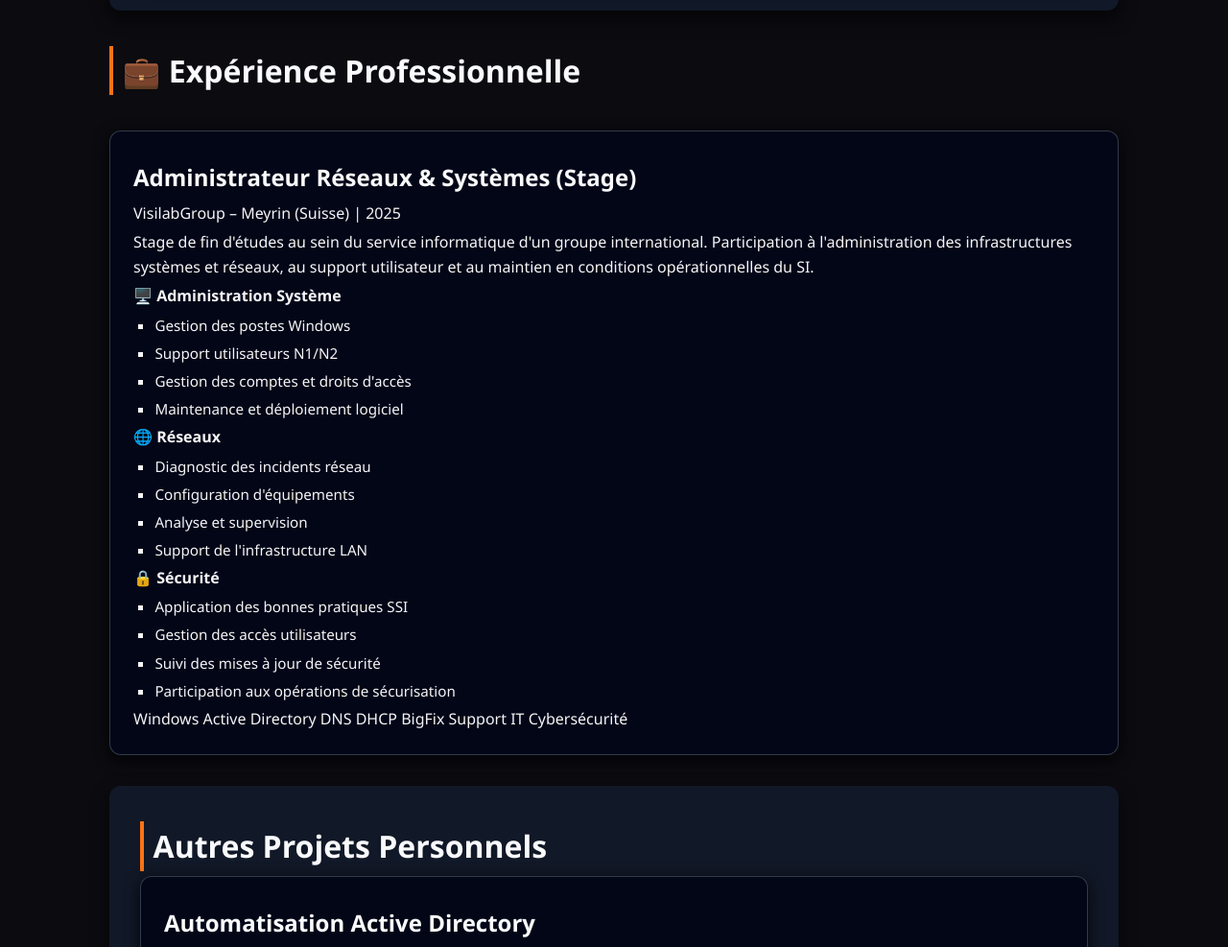
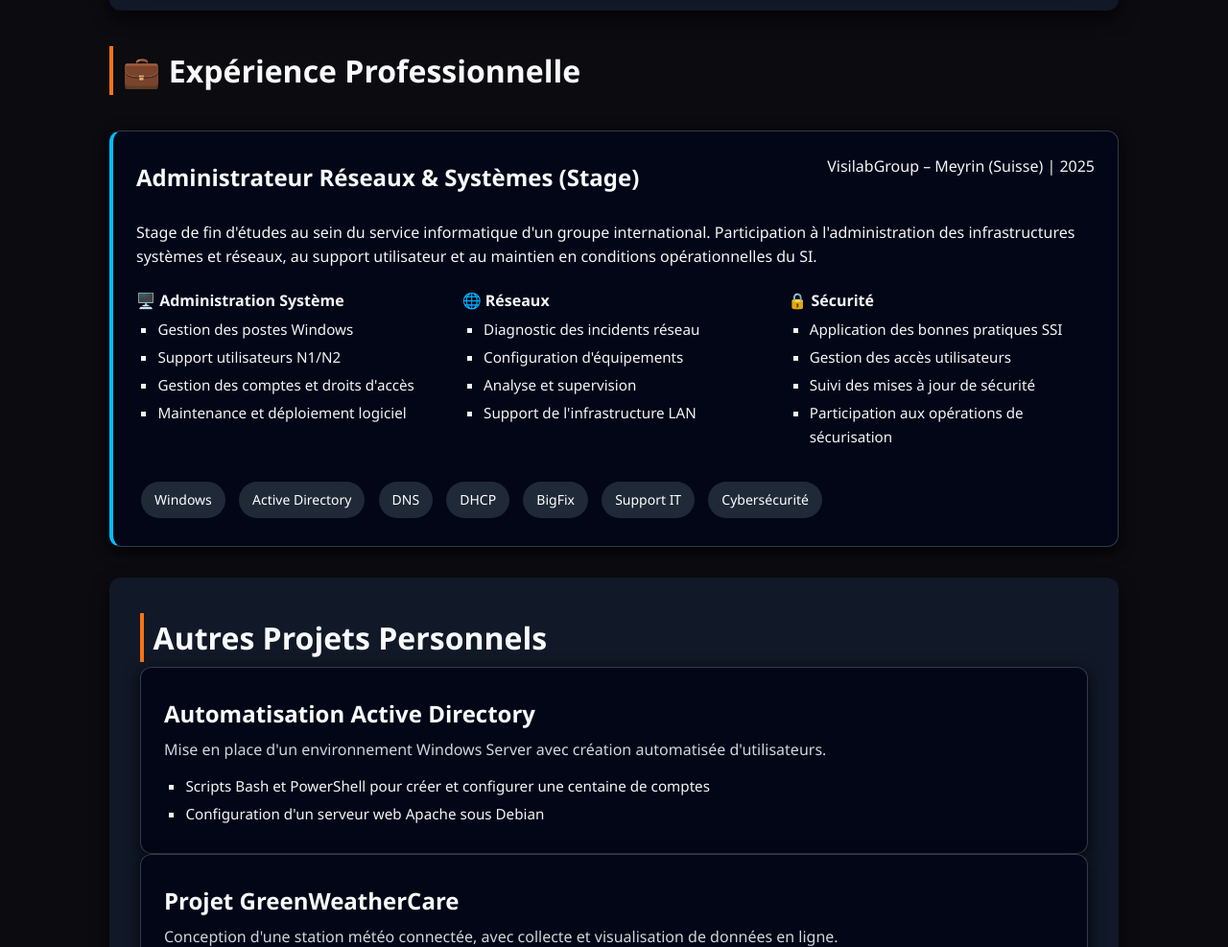
Before and after one commit to Ptan07/portfolio_iut, a plain HTML site: page index.html in a window 1280 px wide. Shown: the part 3177-4164 px from the top of the page at 96% size. Drawn offline with Linux system fonts and the light colour scheme.

Commit message:
Update style.css

```diff
--- a/style.css
+++ b/style.css
@@ -10,7 +10,7 @@
   font-family: 'Segoe UI', system-ui, -apple-system, BlinkMacSystemFont, sans-serif;
   background-color: #0b0b10;           /* fond sombre gris bleuté */
   color: #f5f5f7;
-  line-height: 1.6;
+  line-height: 1.6;s
 }
 
 /* Liens */
@@ -347,3 +347,40 @@
       grid-template-columns: 1fr;
   }
 }
+.experience-card{
+    border-left:4px solid #00bfff;
+    transition:0.3s;
+}
+
+.experience-card:hover{
+    transform:translateY(-5px);
+    box-shadow:0 10px 25px rgba(0,0,0,0.2);
+}
+
+.experience-header{
+    display:flex;
+    justify-content:space-between;
+    flex-wrap:wrap;
+    margin-bottom:20px;
+}
+
+.experience-grid{
+    display:grid;
+    grid-template-columns:repeat(auto-fit,minmax(250px,1fr));
+    gap:20px;
+    margin-top:20px;
+}
+
+.tech-stack{
+    margin-top:25px;
+}
+
+.tech-stack span{
+    display:inline-block;
+    padding:8px 14px;
+    margin:5px;
+    border-radius:25px;
+    background:#1f2937;
+    color:white;
+    font-size:14px;
+}
```
